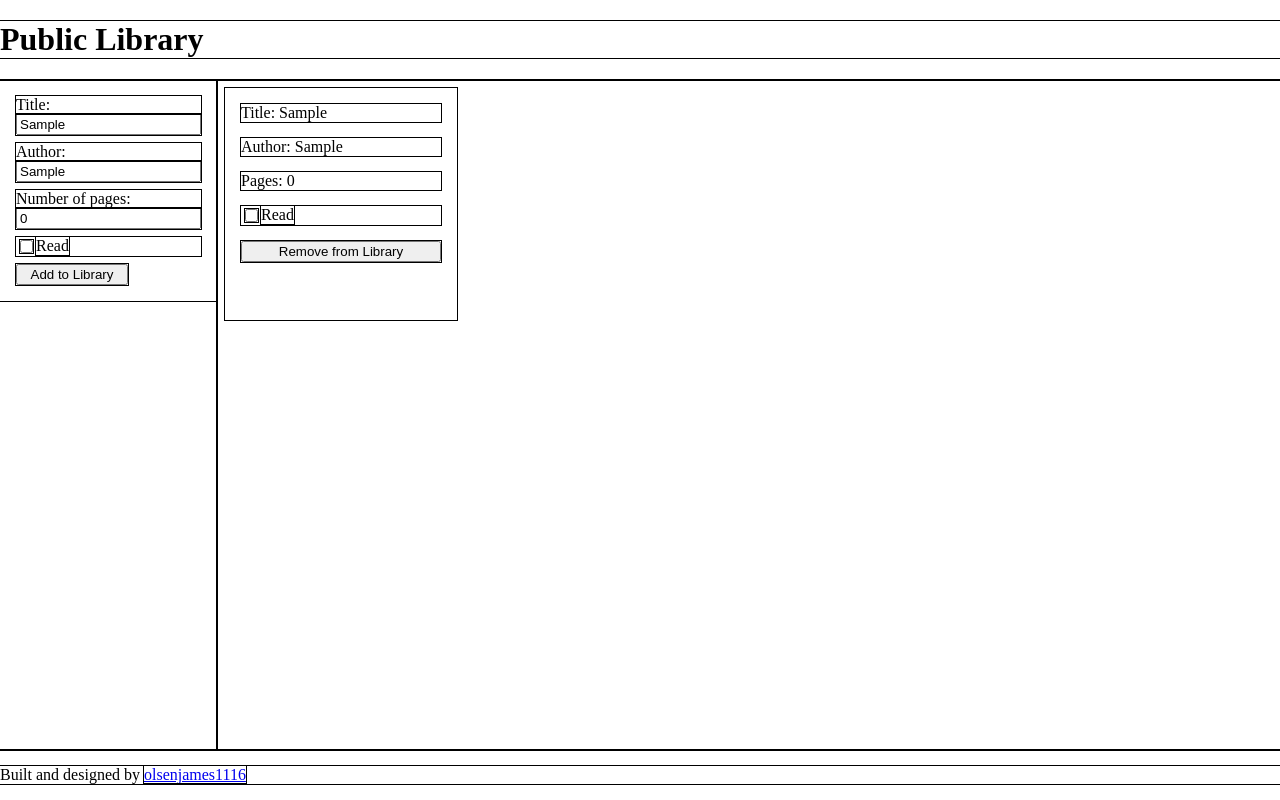
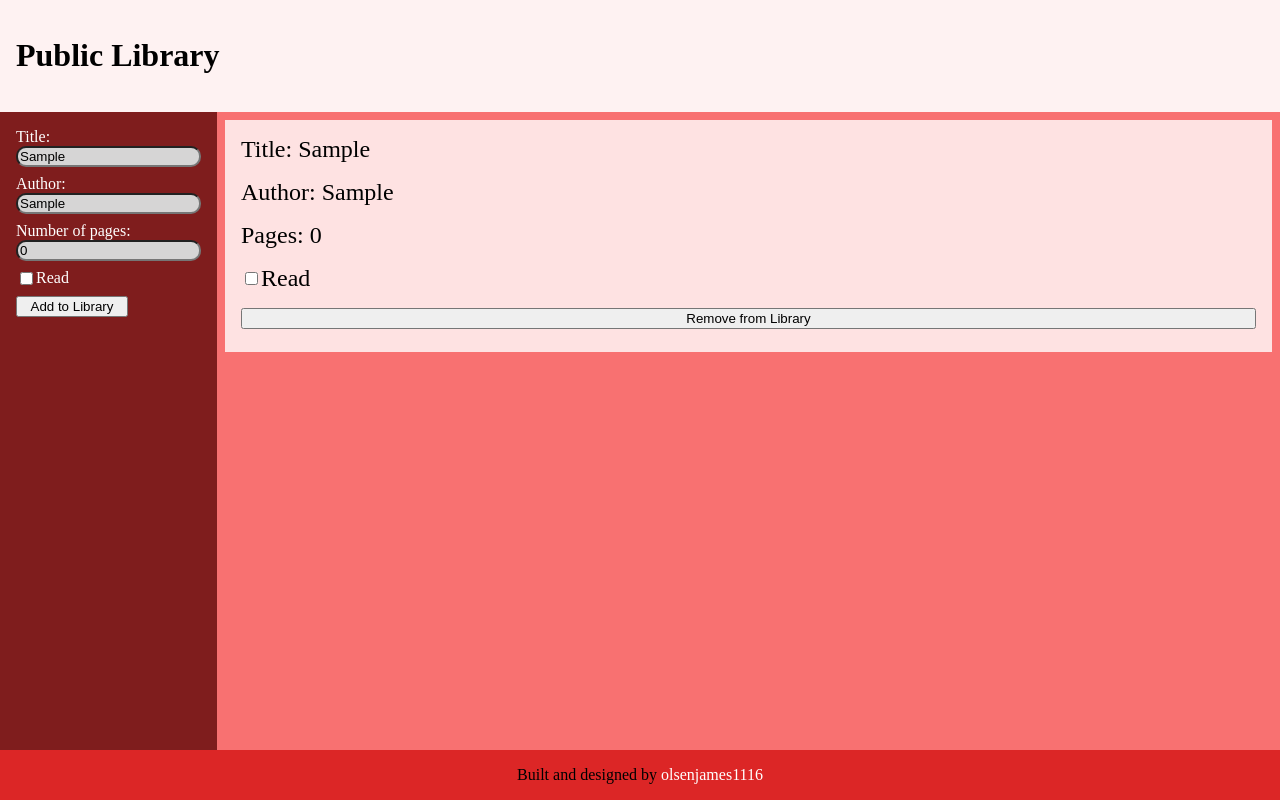
Before and after one commit to olsenjames1116/library, a website: page index.html in a window 1280 px wide. Both pictures are taken after typing "Sample", "Sample" into the empty fields and a click on the button "Add to Library". Drawn offline with Linux system fonts and the light colour scheme.

Commit message:
Format background colors

```diff
--- a/javascript.js
+++ b/javascript.js
@@ -36,7 +36,7 @@ function createCard(book) {
     const cardElement = document.createElement('div.card');
     cardElement.setAttribute(
         'style',
-        'height: 200px; width: 200px; padding: 1rem; display: flex; flex-direction: column; gap: 1rem;'
+        'height: 200px; padding: 1rem; display: flex; flex-direction: column; gap: 1rem; background-color: #fee2e2;'
     );
     const cardTitle = document.createElement('p');
     cardTitle.setAttribute('style', 'margin: 0;');
--- a/plan.txt
+++ b/plan.txt
@@ -51,6 +51,6 @@ Steps:
 //Display change to web page so user can see they have successfully removed the book//
 //Add another book to the array by using the new book//
 //Test the app can differentiate between which book needs to be removed//
-//Format the webpage to display cards as grid
-//Add background colors from Tailwind
+//Format the webpage to display cards as grid//
+//Add background colors from Tailwind//
 //Change the font
--- a/style.css
+++ b/style.css
@@ -1,5 +1,5 @@
 *{
-    outline: 1px solid black;
+    /* outline: 1px solid black; */
 }
 
 body{
@@ -12,10 +12,13 @@ body{
 
 div.header{
     grid-area: 1 / 1 / 2 / 3;
+    padding: 1rem;
+    background-color: #fef2f2;
 }
 
 div.sideBar{
     grid-area: 2 / 1 / 3 / 2;
+    background-color: #7f1d1d;
 }
 
 form{
@@ -29,6 +32,15 @@ form div:nth-child(-n+3)>label, form div:nth-child(-n+3)>input{
     display: block;
 }
 
+form label{
+    color: white;
+}
+
+form input{
+    background-color: rgb(214, 213, 213);
+    border-radius: 10px;
+}
+
 div.read{
     display: flex;
     align-items: center;
@@ -40,6 +52,8 @@ form>button{
 
 div.mainContent{
     grid-area: 2 / 2 / 3 / 3;
+    background-color: #f87171;
+    font-size: 1.5rem;
     padding: 0.5rem;
     display: grid;
     grid-template-columns: repeat(auto-fit, minmax(200px, 1fr));
@@ -57,4 +71,12 @@ div.card>p{
 
 div.footer{
     grid-area: 3 / 1 / 4 / 3;
+    background-color: #dc2626;
+    display: flex;
+    justify-content: center;
 }
+
+a{
+    text-decoration: none;
+    color: white;
+}
```
Also changed, not shown: sevillana-regular-webfont.woff (added), sevillana-regular-webfont.woff2 (added).
